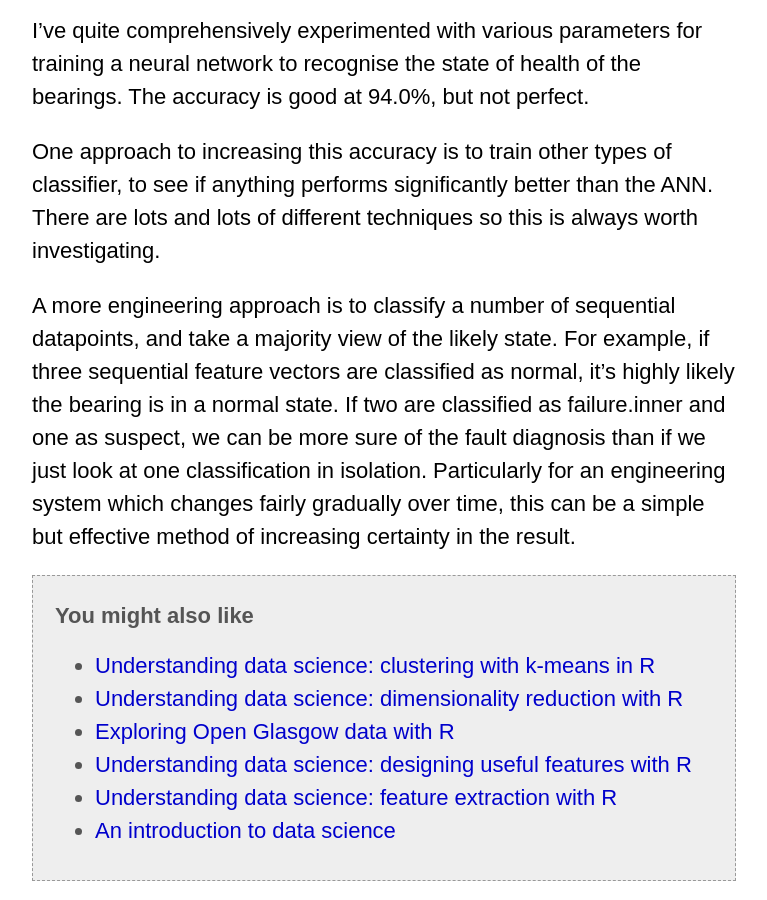
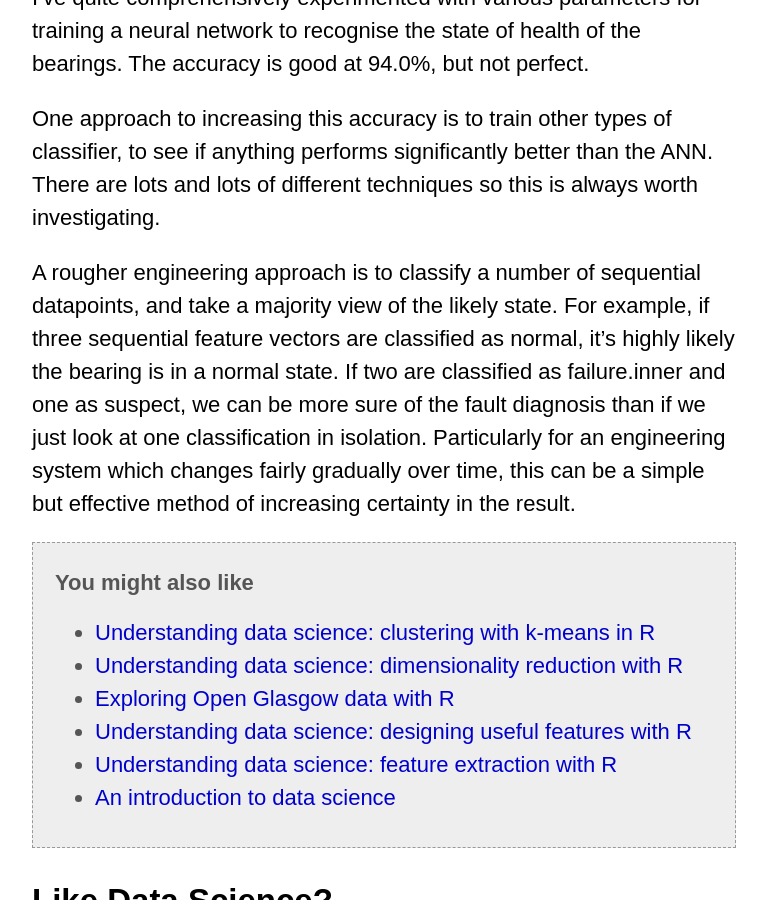
Before and after one commit to cowlet/cowlet.github.io, a Jekyll site: the page built from _posts/2014-01-12-understanding-data-science-classification-with-neural-networks-in-r.markdown, in a window 1280 px wide and 900 px high, scrolled down 15148 px. Shown: the whole window, without its empty margins (256-1023 px from the left). Built offline with Jekyll 4.4.1, drawn with Linux system fonts in a browser that asks for light colours; formulas are drawn with MathJax 3; some of the changed text lies outside the part shown.

```diff
--- a/_posts/2014-01-12-understanding-data-science-classification-with-neural-networks-in-r.markdown
+++ b/_posts/2014-01-12-understanding-data-science-classification-with-neural-networks-in-r.markdown
@@ -372,4 +372,4 @@ I've quite comprehensively experimented with various parameters for training a n
 
 One approach to increasing this accuracy is to train other types of classifier, to see if anything performs significantly better than the ANN. There are lots and lots of different techniques so this is always worth investigating.
 
-A more engineering approach is to classify a number of sequential datapoints, and take a majority view of the likely state. For example, if three sequential feature vectors are classified as normal, it's highly likely the bearing is in a normal state. If two are classified as failure.inner and one as suspect, we can be more sure of the fault diagnosis than if we just look at one classification in isolation. Particularly for an engineering system which changes fairly gradually over time, this can be a simple but effective method of increasing certainty in the result.
+A rougher engineering approach is to classify a number of sequential datapoints, and take a majority view of the likely state. For example, if three sequential feature vectors are classified as normal, it's highly likely the bearing is in a normal state. If two are classified as failure.inner and one as suspect, we can be more sure of the fault diagnosis than if we just look at one classification in isolation. Particularly for an engineering system which changes fairly gradually over time, this can be a simple but effective method of increasing certainty in the result.
```
Also changed, not shown: other parts of _posts/2014-01-12-understanding-data-science-classification-with-neural-networks-in-r.markdown (+2 -2 lines).
